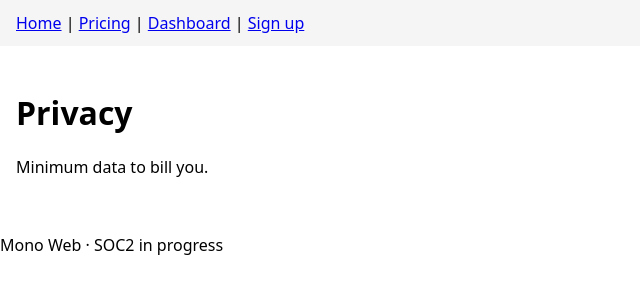
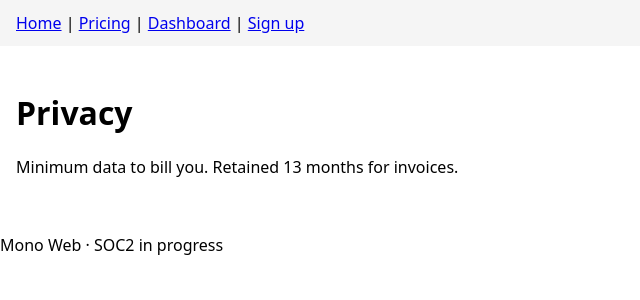
Before and after one commit to ArchAstroEvals/enterprise-mono, a Next.js app in the folder apps/web/: page /privacy in a window 1280 px wide. Shown: the top 300 px of the page, without its empty margins (0-640 px from the left). Built offline with nearby package versions, Linux system fonts and the light colour scheme.

Commit message:
Privacy retention line

```diff
--- a/apps/web/app/privacy/page.jsx
+++ b/apps/web/app/privacy/page.jsx
@@ -4,7 +4,7 @@ export default function Privacy() {
   return (
     <div>
       <h1>Privacy</h1>
-      <p>Minimum data to bill you.</p>
+      <p>Minimum data to bill you. Retained 13 months for invoices.</p>
     </div>
   );
 }
```
